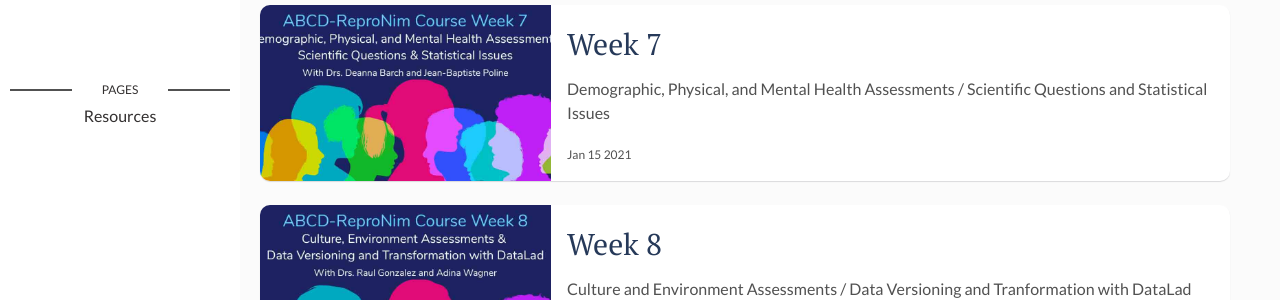
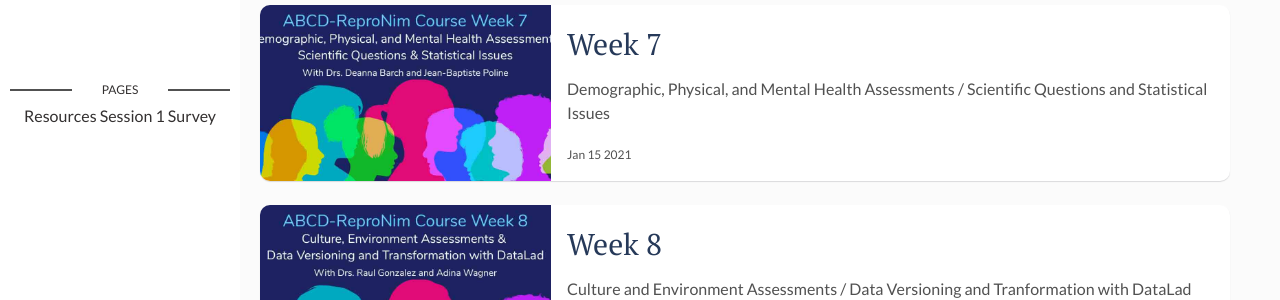
Before and after one commit to ABCD-ReproNim/materials, a Jekyll site: the page built from index.html, in a window 1280 px wide. Shown: the part 415-715 px from the top of the page. Built offline with Jekyll 4.4.1, drawn with Linux system fonts in a browser that asks for light colours; the list of posts is cut into pages by our own code.

Commit message:
Add session 1 survey link.

```diff
--- a/_layouts/main.html
+++ b/_layouts/main.html
@@ -16,6 +16,7 @@
     <section class="contact">
     <h3 class="contact-title">Pages</h3>
     <a class="pagelink" href="{{site.baseurl}}/resources">Resources</a>
+    <a class="pagelink" href="https://abcd-repronim.us17.list-manage.com/track/click?u=ae1754f263f423a3c0cc04237&id=5c29cfb327&e=0b9a74ba96">Session 1 Survey</a>
     </section> <!-- End pages section -->
   <footer>
     <section class="contact">
```
